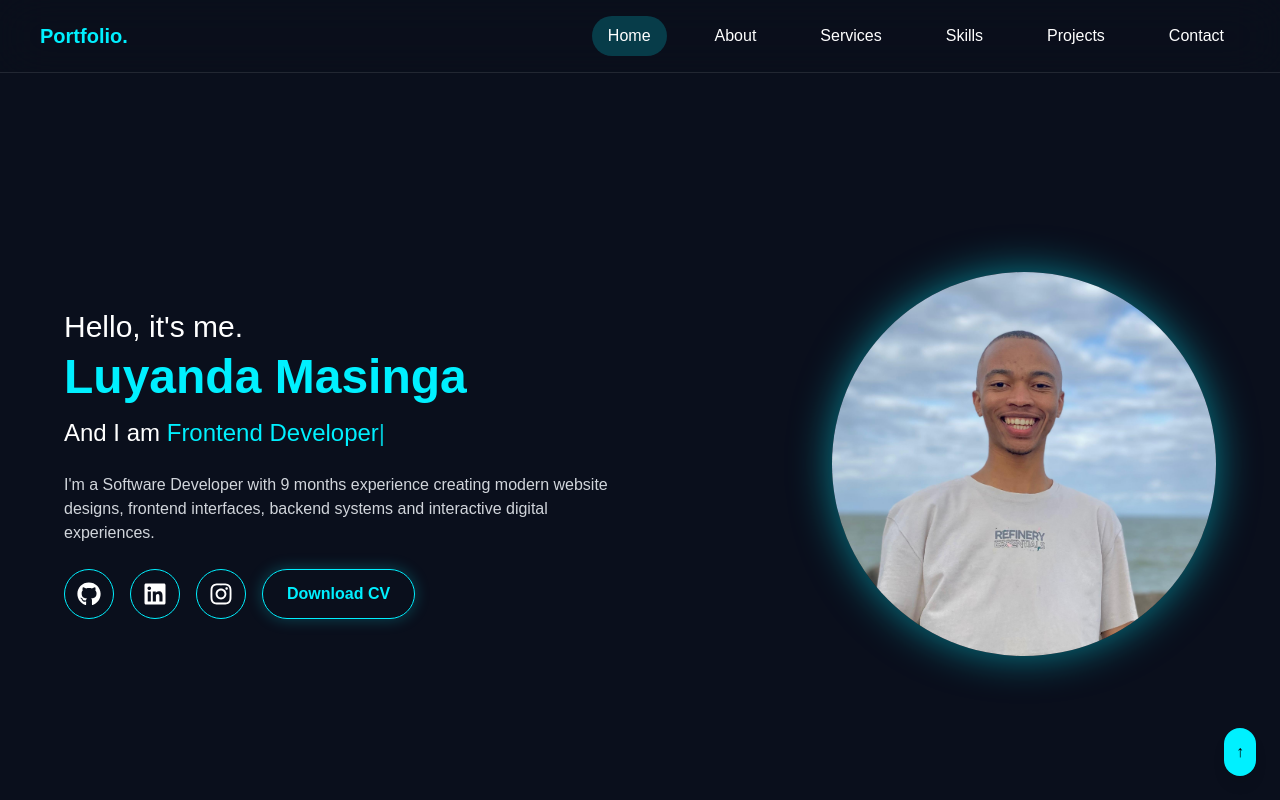
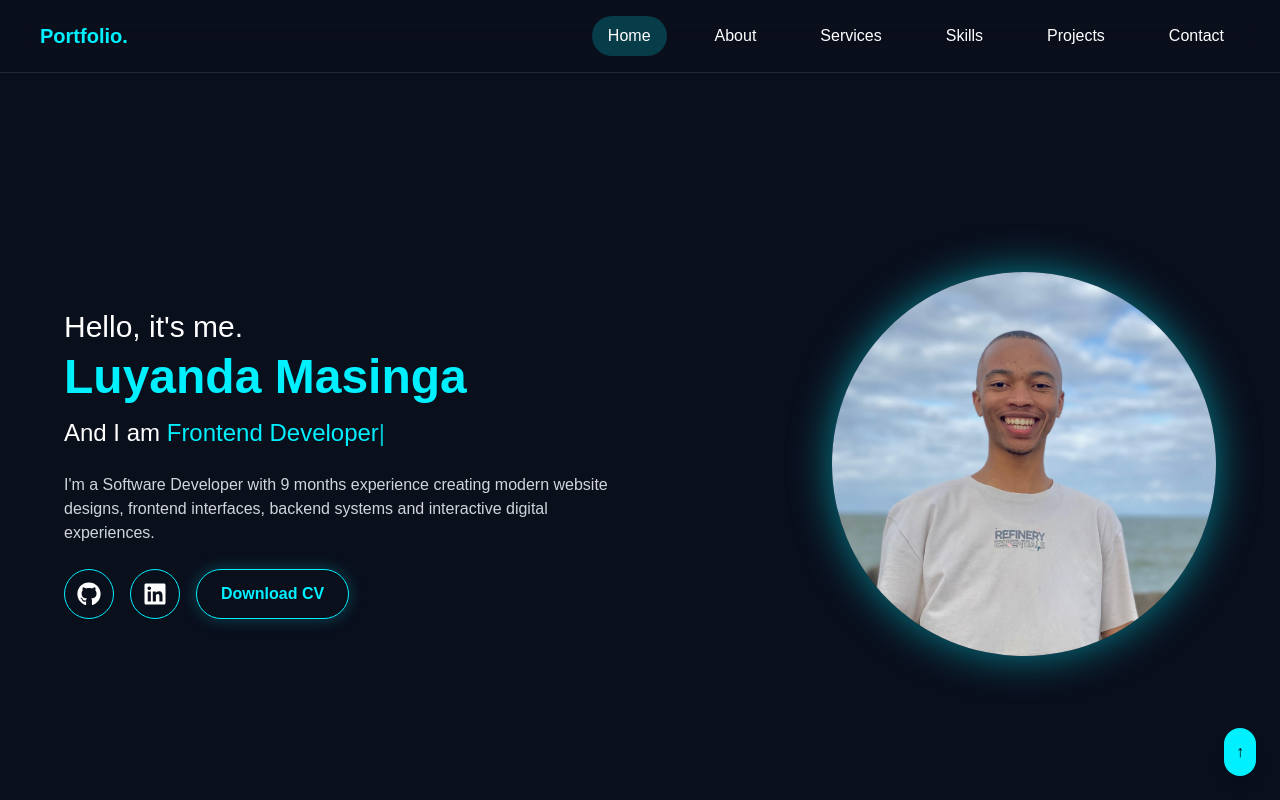
Before and after one commit to Zwananilior/portfolio-page, a React (Vite) app: page / in a window 1280 px wide. Shown: the top 800 px of the page. Built offline with nearby package versions, Linux system fonts and the light colour scheme; the HTML template or start-up script is replaced by a standard one.

Commit message:
Remove Instagram link from Hero component
Removed Instagram link placeholder from social icons.

```diff
--- a/src/components/Hero.tsx
+++ b/src/components/Hero.tsx
@@ -91,7 +91,6 @@ const Hero = () => {
           {[
             { icon: FaGithub, link: "https://github.com/zwananilior" },
             { icon: FaLinkedin, link: "https://www.linkedin.com/in/luyanda-masinga-8a7943358" },
-            { icon: FaInstagram, link: "YOUR_INSTAGRAM_LINK_HERE" },
           ].map((item, i) => {
             const Icon = item.icon;
 
```
